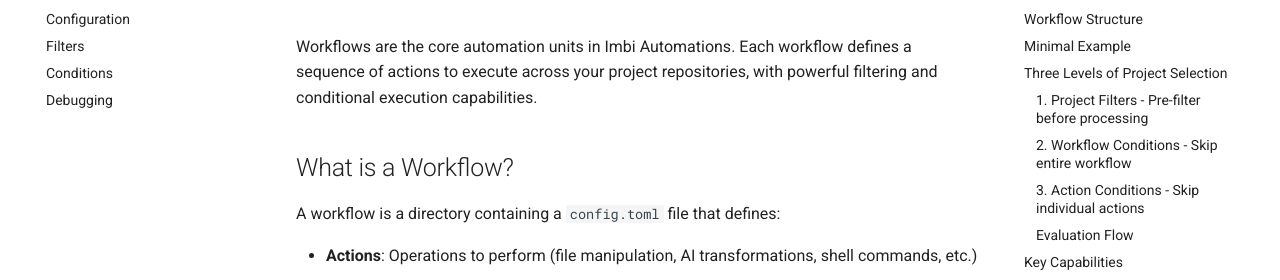
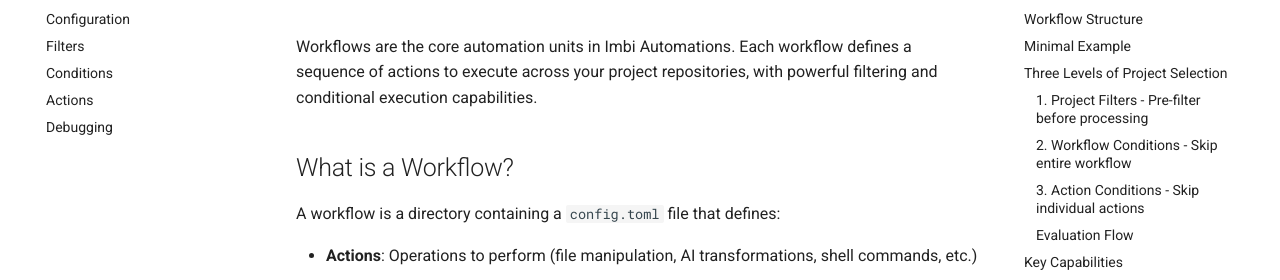
Before and after one commit to AWeber-Imbi/imbi-automations-cli, an MkDocs documentation site: the page built from docs/workflows.md, in a window 1280 px wide. Shown: the part 194-474 px from the top of the page. Built offline with MkDocs 1.6.1 and Material for MkDocs 9.7.7, drawn with Linux system fonts in a browser that asks for light colours; comment, search, counter and statistics services are not loaded.

Commit message:
Add Actions link to Workflows navigation section
Added actions/index.md to Workflows sidebar for easier navigation from
workflow-related pages to action documentation.

Navigation now shows:
- Workflows
  - Overview
  - Configuration
  - Filters
  - Conditions
  - Actions (link to actions/index.md)
  - Debugging
- Actions (separate section with all action types)

This provides quick access to action docs when browsing workflow content.

🤖 Generated with [Claude Code](https://claude.com/claude-code)

Co-Authored-By: Claude <noreply@anthropic.com>

```diff
--- a/mkdocs.yml
+++ b/mkdocs.yml
@@ -13,6 +13,7 @@ nav:
     - Configuration: workflow-configuration.md
     - Filters: workflow-filters.md
     - Conditions: workflow-conditions.md
+    - Actions: actions/index.md
     - Debugging: debugging.md
   - Actions:
     - actions/index.md
```
